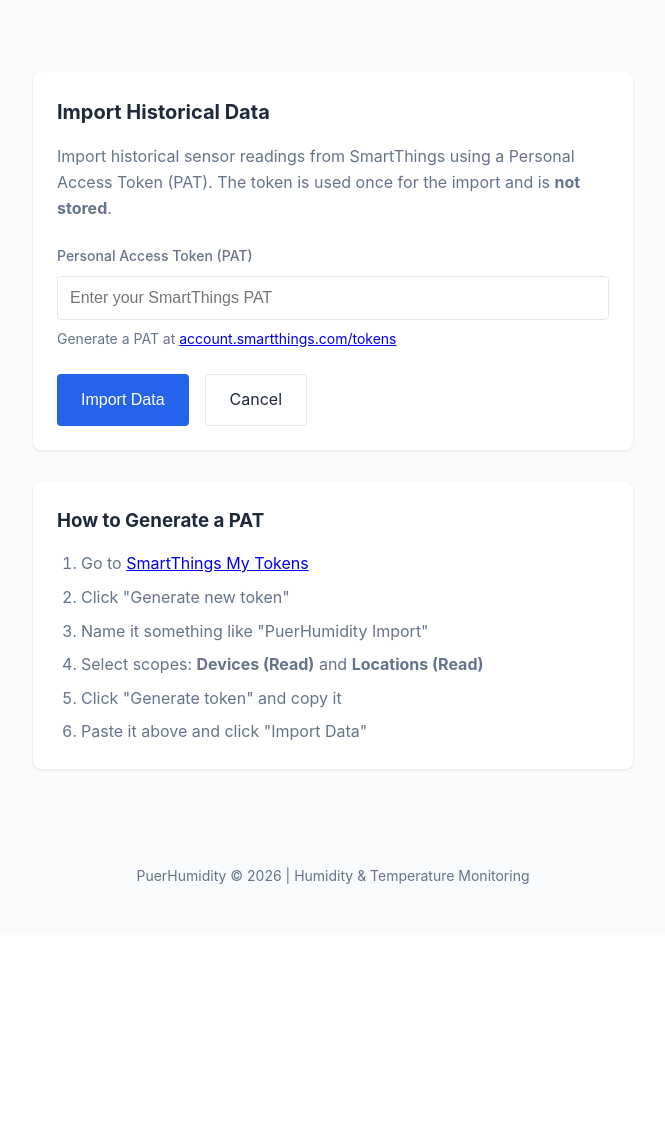
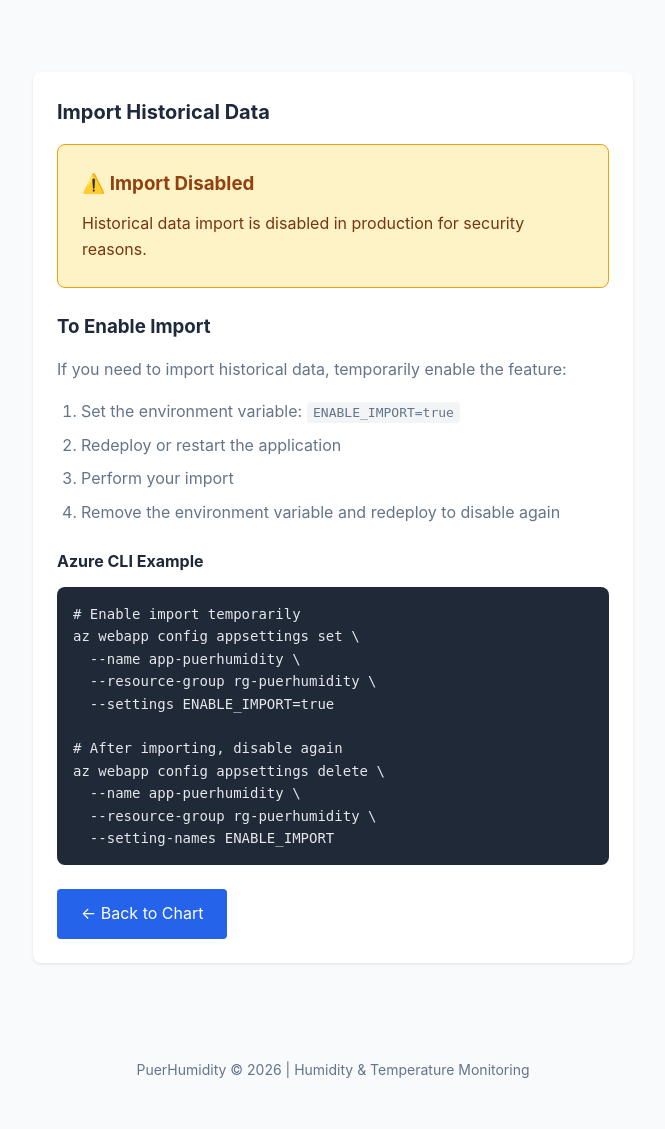
Before and after one commit to royshea/puerhumidity, a Flask app: page /import in a window 1280 px wide. Shown: the part 103-1232 px from the top of the page, without its empty margins (307-972 px from the left). Before the commit the page ends 987 px from the top, so only its background shows below. Run offline with Flask 3, Linux system fonts and the light colour scheme.

Commit message:
Disable bulk data import
Can be re-enabled using environment variables

```diff
--- a/app/routes/import_data.py
+++ b/app/routes/import_data.py
@@ -1,6 +1,11 @@
-"""Routes for importing historical data via SmartThings Activities API."""
+"""Routes for importing historical data via SmartThings Activities API.
+
+NOTE: Import functionality is disabled in production for security.
+To enable, set ENABLE_IMPORT=true in environment variables and redeploy.
+"""
 
 import logging
+import os
 from datetime import datetime, timezone
 from typing import Any
 
@@ -16,6 +21,9 @@ logger = logging.getLogger(__name__)
 # SmartThings Activities API requires this specific Accept header
 ACTIVITIES_ACCEPT_HEADER = "application/vnd.smartthings+json;v=20180919"
 
+# Import is disabled by default for security
+IMPORT_ENABLED = os.environ.get("ENABLE_IMPORT", "").lower() == "true"
+
 
 @import_bp.route("/import", methods=["GET"])
 def import_form() -> str:
@@ -24,7 +32,7 @@ def import_form() -> str:
     Returns:
         Rendered import form HTML.
     """
-    return render_template("import.html")
+    return render_template("import.html", import_enabled=IMPORT_ENABLED)
 
 
 @import_bp.route("/import", methods=["POST"])
@@ -37,10 +45,15 @@ def import_data() -> str:
     Returns:
         Redirect to chart page on success, or import form with error.
     """
+    # Check if import is enabled
+    if not IMPORT_ENABLED:
+        flash("Import functionality is disabled. Set ENABLE_IMPORT=true to enable.", "error")
+        return render_template("import.html", import_enabled=IMPORT_ENABLED)
+
     pat = request.form.get("pat", "").strip()
     if not pat:
         flash("Please enter a Personal Access Token", "error")
-        return render_template("import.html")
+        return render_template("import.html", import_enabled=IMPORT_ENABLED)
 
     # Get location ID from config or use the known one
     location_id = current_app.config.get(
@@ -53,7 +66,7 @@ def import_data() -> str:
 
         if not readings:
             flash("No humidity/temperature data found in activities", "warning")
-            return render_template("import.html")
+            return render_template("import.html", import_enabled=IMPORT_ENABLED)
 
         # Write to storage using batch operations
         storage = get_storage()
@@ -69,12 +82,12 @@ def import_data() -> str:
         else:
             flash(f"API error: {e}", "error")
         logger.error("Activities API error: %s", e)
-        return render_template("import.html")
+        return render_template("import.html", import_enabled=IMPORT_ENABLED)
 
     except Exception as e:
         flash(f"Import failed: {e}", "error")
         logger.error("Import failed: %s", e)
-        return render_template("import.html")
+        return render_template("import.html", import_enabled=IMPORT_ENABLED)
 
 
 def _fetch_activities(pat: str, location_id: str) -> list[SensorReading]:
--- a/app/templates/import.html
+++ b/app/templates/import.html
@@ -5,11 +5,6 @@
 {% block content %}
 <div class="card" style="max-width: 600px; margin: 2rem auto;">
     <h2 style="margin-bottom: 1rem;">Import Historical Data</h2>
-
-    <p style="margin-bottom: 1.5rem; color: var(--secondary-color);">
-        Import historical sensor readings from SmartThings using a Personal Access Token (PAT).
-        The token is used once for the import and is <strong>not stored</strong>.
-    </p>
 
     {% with messages = get_flashed_messages(with_categories=true) %}
         {% if messages %}
@@ -37,6 +32,12 @@
             {% endfor %}
         {% endif %}
     {% endwith %}
+
+    {% if import_enabled %}
+    <p style="margin-bottom: 1.5rem; color: var(--secondary-color);">
+        Import historical sensor readings from SmartThings using a Personal Access Token (PAT).
+        The token is used once for the import and is <strong>not stored</strong>.
+    </p>
 
     <form method="POST" action="{{ url_for('import.import_data') }}">
         <div style="margin-bottom: 1.5rem;">
@@ -90,8 +91,76 @@
             </a>
         </div>
     </form>
+    {% else %}
+    <div style="
+        padding: 1.5rem;
+        background-color: #fef3c7;
+        border: 1px solid #f59e0b;
+        border-radius: 8px;
+        margin-bottom: 1.5rem;
+    ">
+        <h3 style="margin: 0 0 0.75rem 0; color: #92400e;">⚠️ Import Disabled</h3>
+        <p style="margin: 0; color: #78350f;">
+            Historical data import is disabled in production for security reasons.
+        </p>
+    </div>
+
+    <h3 style="margin-bottom: 1rem;">To Enable Import</h3>
+    <p style="margin-bottom: 1rem; color: var(--secondary-color);">
+        If you need to import historical data, temporarily enable the feature:
+    </p>
+    <ol style="padding-left: 1.5rem; color: var(--secondary-color); margin-bottom: 1.5rem;">
+        <li style="margin-bottom: 0.5rem;">
+            Set the environment variable: <code style="background: #f3f4f6; padding: 0.2rem 0.4rem; border-radius: 4px;">ENABLE_IMPORT=true</code>
+        </li>
+        <li style="margin-bottom: 0.5rem;">
+            Redeploy or restart the application
+        </li>
+        <li style="margin-bottom: 0.5rem;">
+            Perform your import
+        </li>
+        <li style="margin-bottom: 0.5rem;">
+            Remove the environment variable and redeploy to disable again
+        </li>
+    </ol>
+
+    <h4 style="margin-bottom: 0.75rem;">Azure CLI Example</h4>
+    <pre style="
+        background: #1f2937;
+        color: #e5e7eb;
+        padding: 1rem;
+        border-radius: 8px;
+        overflow-x: auto;
+        font-size: 0.875rem;
+    "><code># Enable import temporarily
+az webapp config appsettings set \
+  --name app-puerhumidity \
+  --resource-group rg-puerhumidity \
+  --settings ENABLE_IMPORT=true
+
+# After importing, disable again
+az webapp config appsettings delete \
+  --name app-puerhumidity \
+  --resource-group rg-puerhumidity \
+  --setting-names ENABLE_IMPORT</code></pre>
+
+    <div style="margin-top: 1.5rem;">
+        <a href="{{ url_for('ui.chart') }}" style="
+            display: inline-block;
+            padding: 0.75rem 1.5rem;
+            background-color: var(--primary-color);
+            color: white;
+            border-radius: 4px;
+            font-size: 1rem;
+            text-decoration: none;
+        ">
+            ← Back to Chart
+        </a>
+    </div>
+    {% endif %}
 </div>
 
+{% if import_enabled %}
 <div class="card" style="max-width: 600px; margin: 2rem auto;">
     <h3 style="margin-bottom: 1rem;">How to Generate a PAT</h3>
     <ol style="padding-left: 1.5rem; color: var(--secondary-color);">
@@ -115,4 +184,5 @@
         </li>
     </ol>
 </div>
+{% endif %}
 {% endblock %}
```
Also changed, not shown: README.md.
